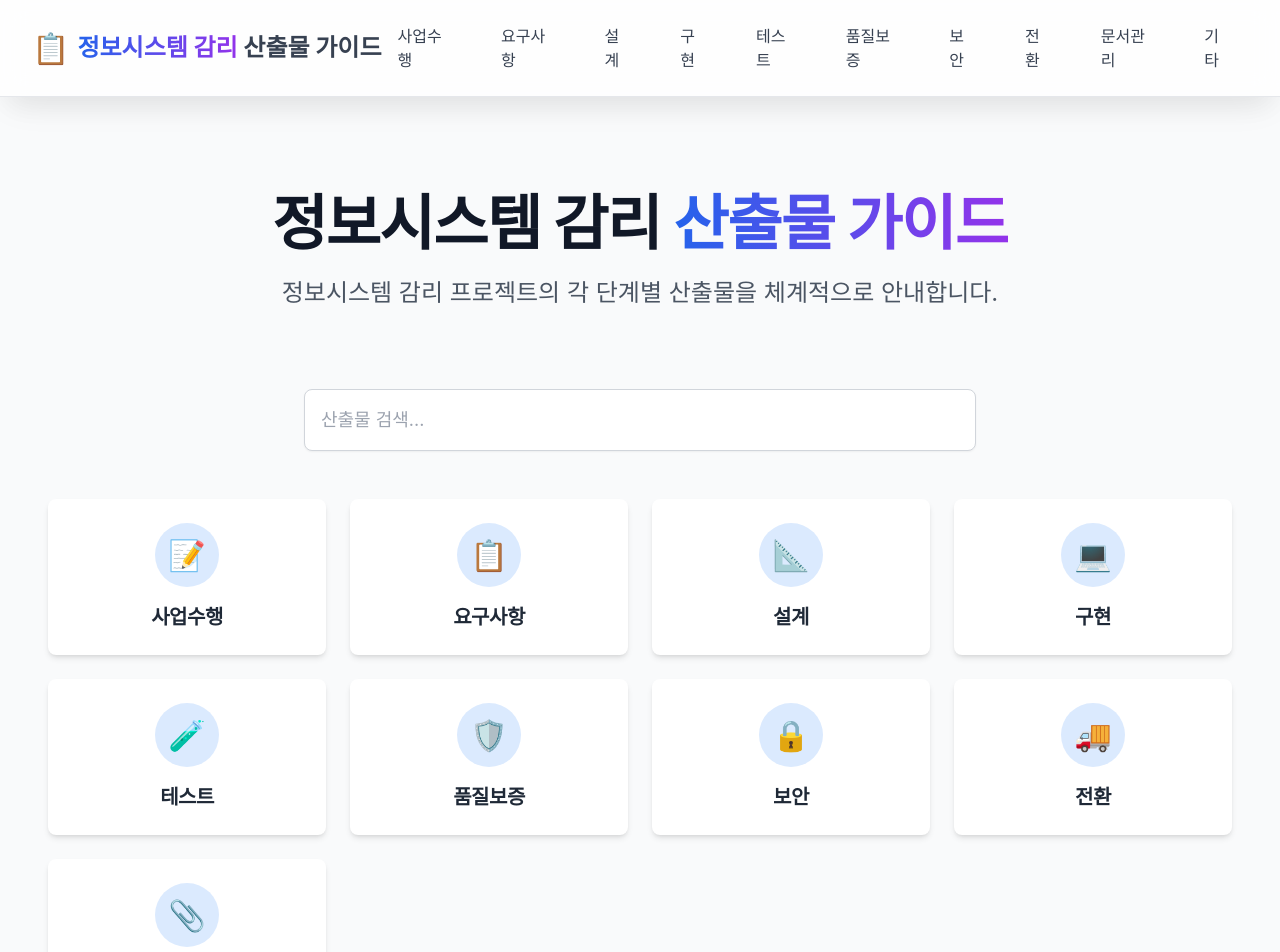
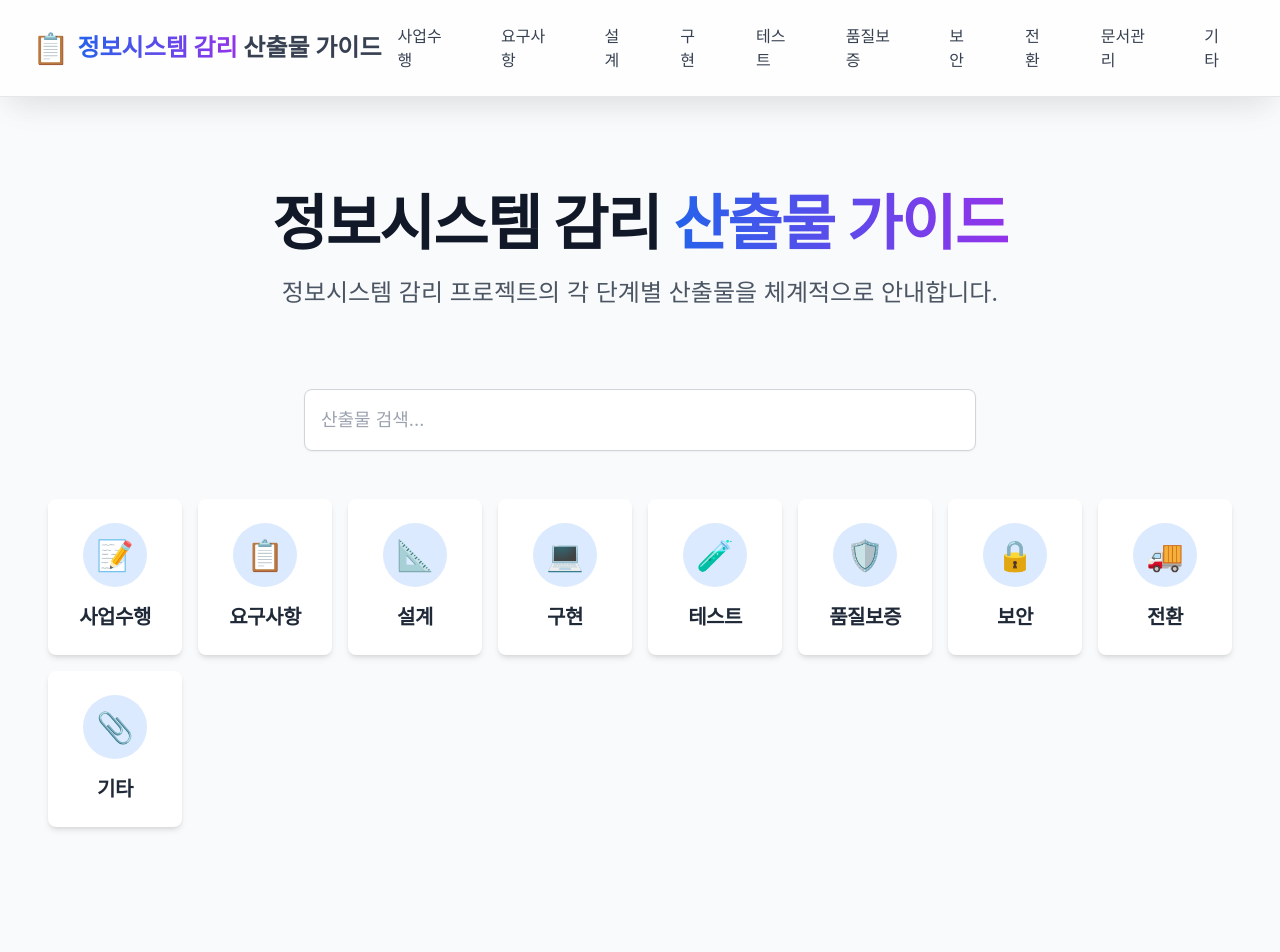
Before and after one commit to jeonck/deliverables-guide, a React (Vite) app: page /#/ in a window 1280 px wide. Shown: the top 952 px of the page. Built offline with nearby package versions, Linux system fonts and the light colour scheme.

Commit message:
feat: reduce size of category cards on Home page

```diff
--- a/src/pages/Home.tsx
+++ b/src/pages/Home.tsx
@@ -79,7 +79,7 @@
 
       {/* All Categories Grid (only if no search term) */}
       {!searchTerm && (
-        <div className="grid grid-cols-1 md:grid-cols-2 lg:grid-cols-4 gap-6">
+        <div className="grid grid-cols-2 md:grid-cols-3 lg:grid-cols-6 xl:grid-cols-8 gap-4">
           {[
             { name: '사업수행', path: '/project-plan', icon: '📝' },
             { name: '요구사항', path: '/requirements', icon: '📋' },
```
